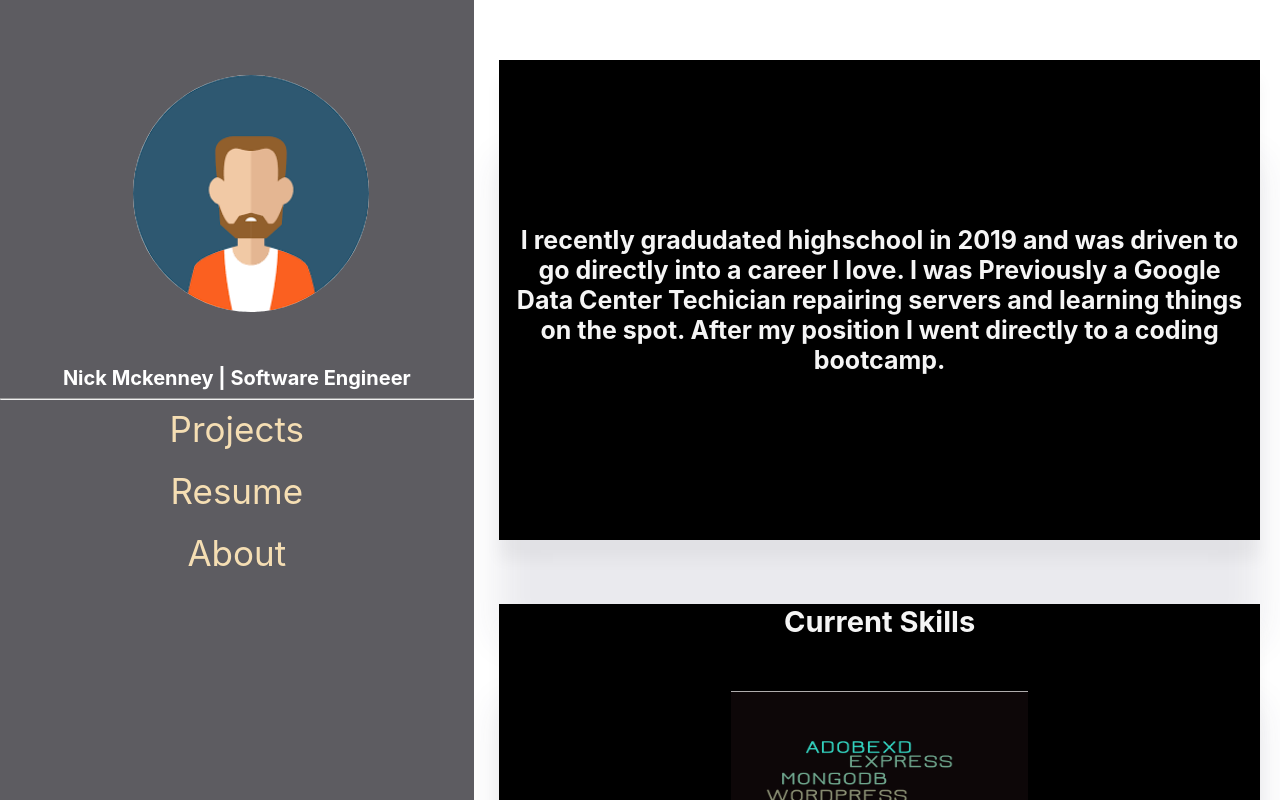
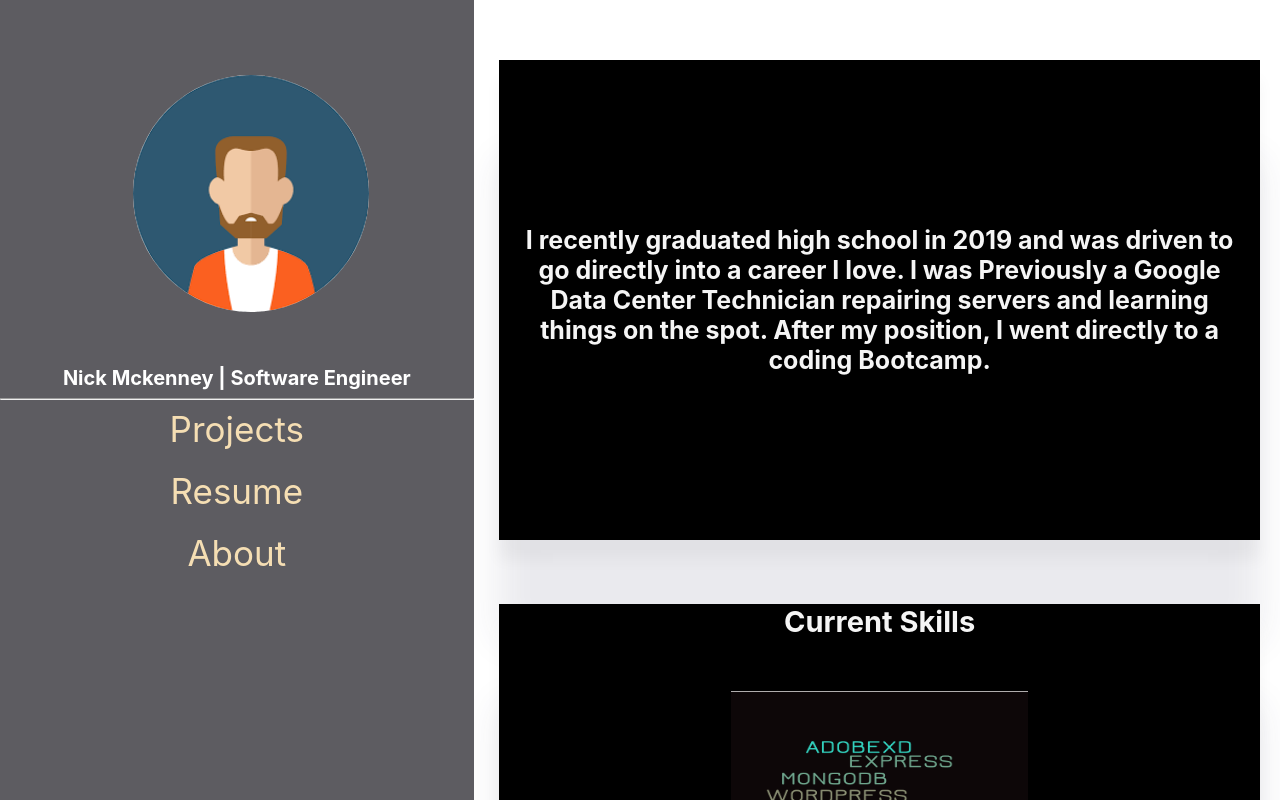
Before and after one commit to nickmckenney/myporf, a React (Create React App) app: page /about in a window 1280 px wide. Shown: the top 800 px of the page. Built offline with nearby package versions, Linux system fonts and the light colour scheme.

Commit message:
fixed grammer issues on about

```diff
--- a/src/Projects.js
+++ b/src/Projects.js
@@ -33,10 +33,10 @@ class App extends Component {
         <h1>About Nick McKenney</h1>
         <div className="ProjectsContainerAboutMe">
           <h1 className="projectDescriptionAbout">
-            I recently gradudated highschool in 2019 and was driven to go
+            I recently graduated high school in 2019 and was driven to go
             directly into a career I love. I was Previously a Google Data Center
-            Techician repairing servers and learning things on the spot. After
-            my position I went directly to a coding bootcamp.
+            Technician repairing servers and learning things on the spot. After
+            my position, I went directly to a coding Bootcamp.
           </h1>
         </div>
 
```
